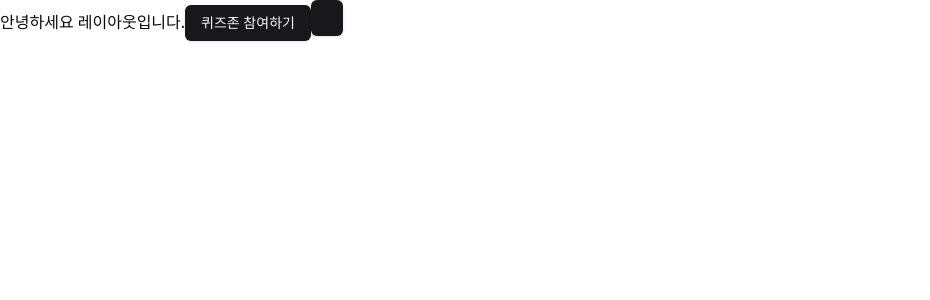
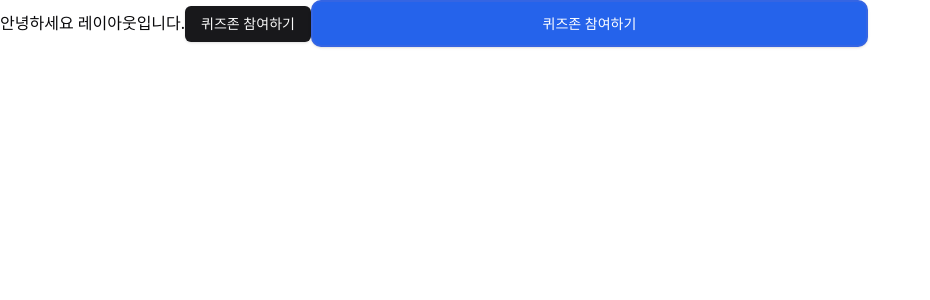
Before and after one commit to boostcampwm-2024/web08-BooQuiz, a React (Vite) app in the folder apps/frontend/: page / in a window 1280 px wide. Shown: the top 300 px of the page, without its empty margins (0-930 px from the left). Built offline with nearby package versions, Linux system fonts and the light colour scheme.

Commit message:
feat: 버튼 컴포넌트 작성
- props 를 이용하여 상태에 따라 바뀌는 commonButton 컴포넌트 작성

TASK #35
Co-authored-by: 전현민 <joyjhm@users.noreply.github.com>

```diff
--- a/apps/frontend/src/components/common/CommonButton.tsx
+++ b/apps/frontend/src/components/common/CommonButton.tsx
@@ -1,16 +1,26 @@
 import { Button } from '../ui/button';
 
-//Text
-//hover
-//hover backgourdcolor, color
-
 interface CommonButtonProps {
-    text: string;
-    isHover: boolean;
+  text?: string;
+  isFulfill: boolean;
+  clickEvent?: void;
+  width?: string;
+  height?: string;
 }
 
-const CommonButton = ({ text, isHover }: CommonButtonProps) => {
-    return <Button className={``}></Button>;
+const CommonButton = ({ text, isFulfill, clickEvent }: CommonButtonProps) => {
+  const backgroundColorClass = isFulfill ? 'bg-blue-600' : 'bg-white';
+  const textColorClass = isFulfill ? 'text-white' : 'text-[#3565e3]';
+  const hoverBackgroundColorClass = isFulfill ? 'hover:bg-blue-800' : 'hover:bg-[#f5f5f5]';
+
+  return (
+    <Button
+      className={`w-[557px] h-[47px] rounded-[10px] border-2 border-[#3565e3] ${backgroundColorClass} ${textColorClass} ${hoverBackgroundColorClass}`}
+      onClick={void clickEvent}
+    >
+      {text}
+    </Button>
+  );
 };
 
 export default CommonButton;
--- a/apps/frontend/src/pages/MainPage.tsx
+++ b/apps/frontend/src/pages/MainPage.tsx
@@ -12,7 +12,7 @@ const MainPage = () => {
   return (
     <>
       <Button onClick={handleMoveToMain}>퀴즈존 참여하기</Button>
-            <CommonButton />
+      <CommonButton text="퀴즈존 참여하기" isFulfill={true} clickEvent={void handleMoveToMain} />
     </>
   );
 };
```
Lines whose indentation alone changed are shown as unchanged.
